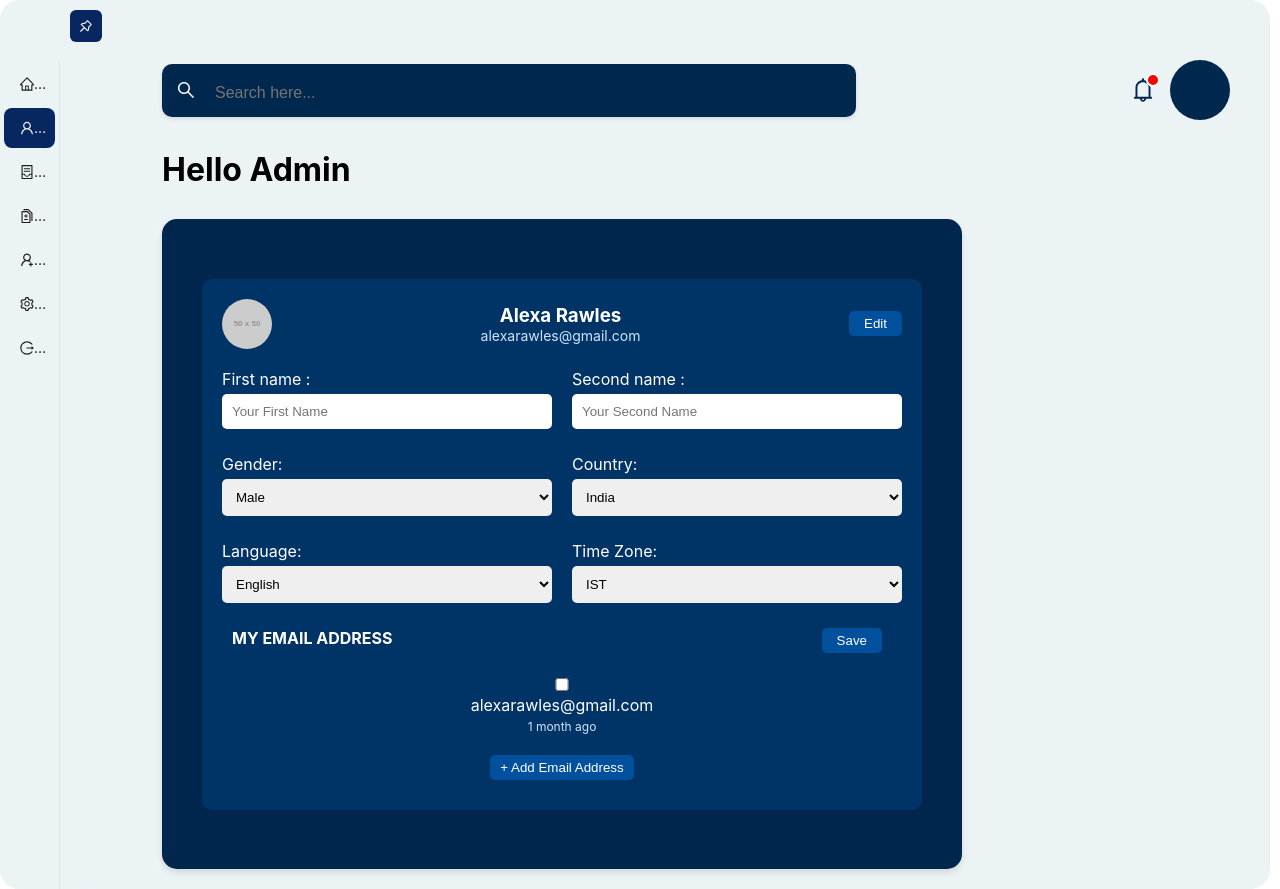
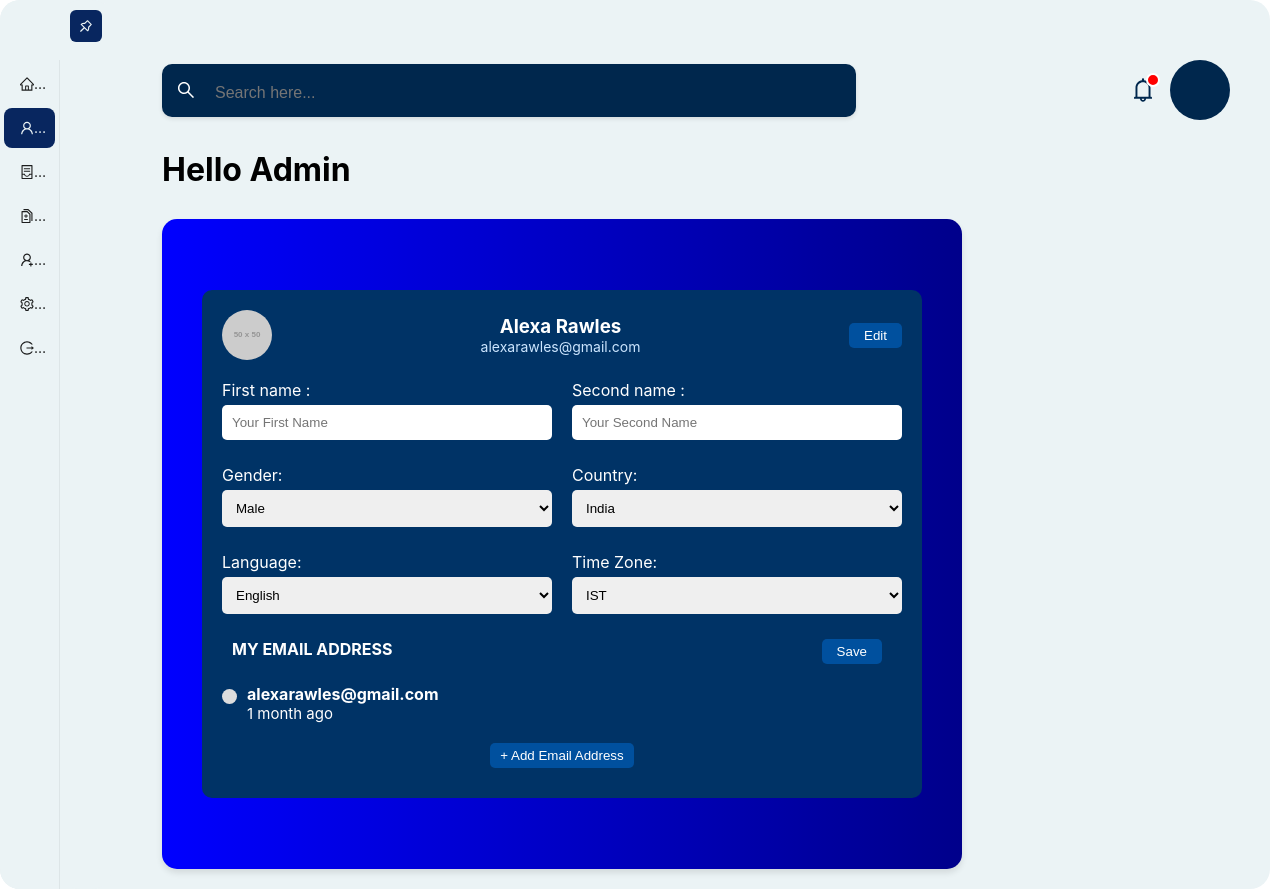
Before and after one commit to adharshSciPy/H1B, a React (Create React App) app in the folder client/: page /profile in a window 1280 px wide. Built offline with nearby package versions, Linux system fonts and the light colour scheme.

Commit message:
updated-profile

```diff
--- a/client/src/userform/Userform.jsx
+++ b/client/src/userform/Userform.jsx
@@ -64,11 +64,14 @@ function UserForm() {
           <h4>MY EMAIL ADDRESS</h4>
           <button className="save-button">Save</button>
         </div>
-        <div className="email-item1">
-            <input type="checkbox" />
-              <p>alexarawles@gmail.com</p>
-              <span>1 month ago</span>
-          </div>
+        <div class="email-item1">
+  <i class="mail-icon"></i>
+  <div class="email-text">
+    <p>alexarawles@gmail.com</p>
+    <span>1 month ago</span>
+  </div>
+</div>
+
           <button className="add-email-button1">+ Add Email Address</button>
       </div>
     </div>
--- a/client/src/userform/userform.css
+++ b/client/src/userform/userform.css
@@ -13,6 +13,7 @@
   align-items: center;
   box-shadow: 0px 4px 6px rgba(0, 0, 0, 0.1);
   margin-top: 30px;
+  background-image: linear-gradient(90deg,blue,darkblue);
 }
 .head-name{
   margin-top: 20px;
@@ -101,17 +102,39 @@ input, select {
 }
 
 .email-item1 {
-  margin-top: 20px;
+  display: flex;
   margin-bottom: 10px;
+  justify-content: start; /* Align the icon and text vertically */
+  gap: 10px; /* Space between the icon and the text */
 }
 
-.email-item1 p {
-  margin: 0;
+.mail-icon {
+  font-size: 20px;
+  width: 15px;
+  height: 15px;
+  background-color: #ddd;
+  border-radius: 50%;
+  display: flex;
+  justify-content: center;
+  align-items: center;
+  margin-top: 5px;
 }
 
-.email-item1 span {
-  font-size: 12px;
-  color: #cce6ff;
+.email-text {
+  display: flex;
+  flex-direction: column; /* Stack the email and timestamp vertically */
+}
+
+.email-text p {
+  margin: 0; /* Remove default margin */
+  font-weight: bold; /* Highlight the email */
+}
+
+.email-text span {
+  font-size: 15px; /* Slightly smaller font for the timestamp */
+  color: white; /* Grey color for the timestamp */
+  text-align: left;
+
 }
 
 .add-email-button1 {
```
